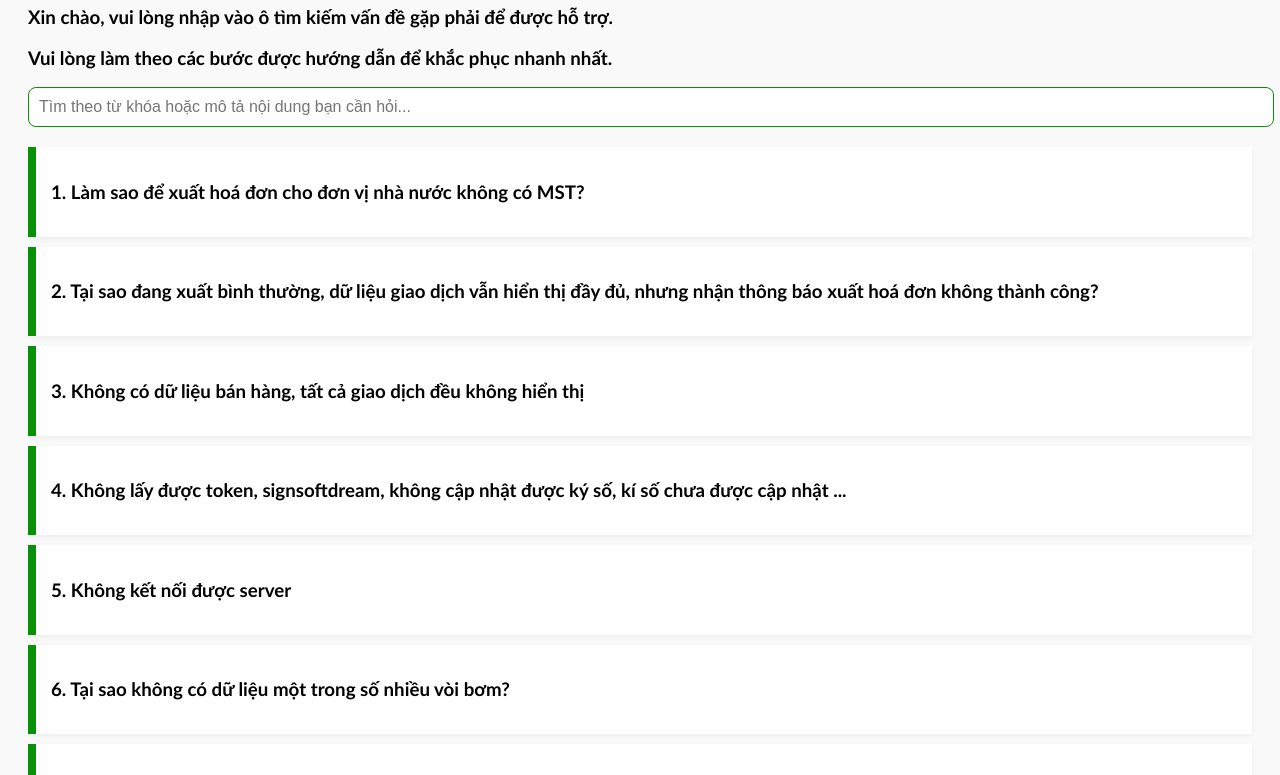
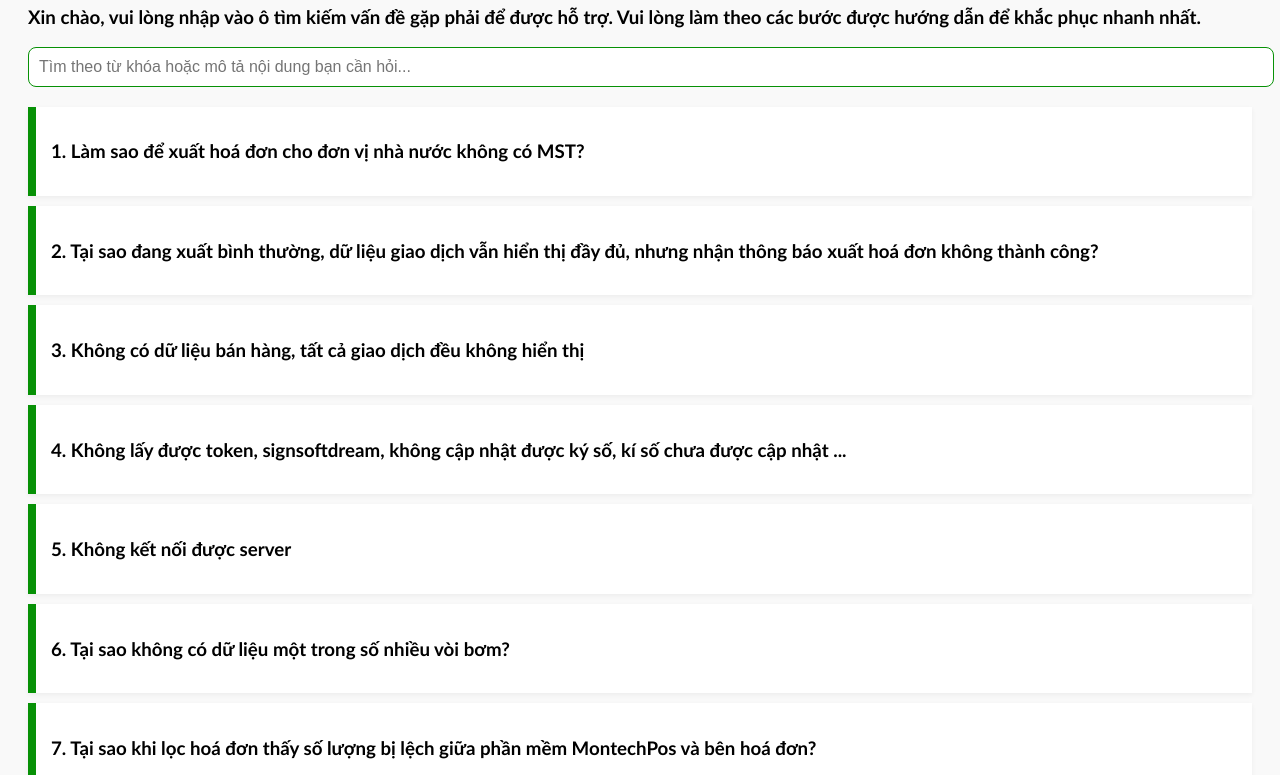
Before and after one commit to montechpos2024/faq, a plain HTML site: page index.html in a window 1280 px wide. Shown: the part 104-879 px from the top of the page. Drawn offline with Linux system fonts and the light colour scheme.

Commit message:
Update index.html

```diff
--- a/index.html
+++ b/index.html
@@ -29,8 +29,7 @@
 </head>
 <body>
 <h1>Montech Pos - Các Câu Hỏi Thường Gặp</h1>
-<h3>Xin chào, vui lòng nhập vào ô tìm kiếm vấn đề gặp phải để được hỗ trợ.</h3>
-<h3>Vui lòng làm theo các bước được hướng dẫn để khắc phục nhanh nhất.</h3>
+<h3>Xin chào, vui lòng nhập vào ô tìm kiếm vấn đề gặp phải để được hỗ trợ. Vui lòng làm theo các bước được hướng dẫn để khắc phục nhanh nhất.</h3>
 <input id="searchInput" placeholder="Tìm theo từ khóa hoặc mô tả nội dung bạn cần hỏi..." type="text"/>
 <div id="qaContainer">
 <div class="qa-item" onclick="this.classList.toggle('open')">
```
